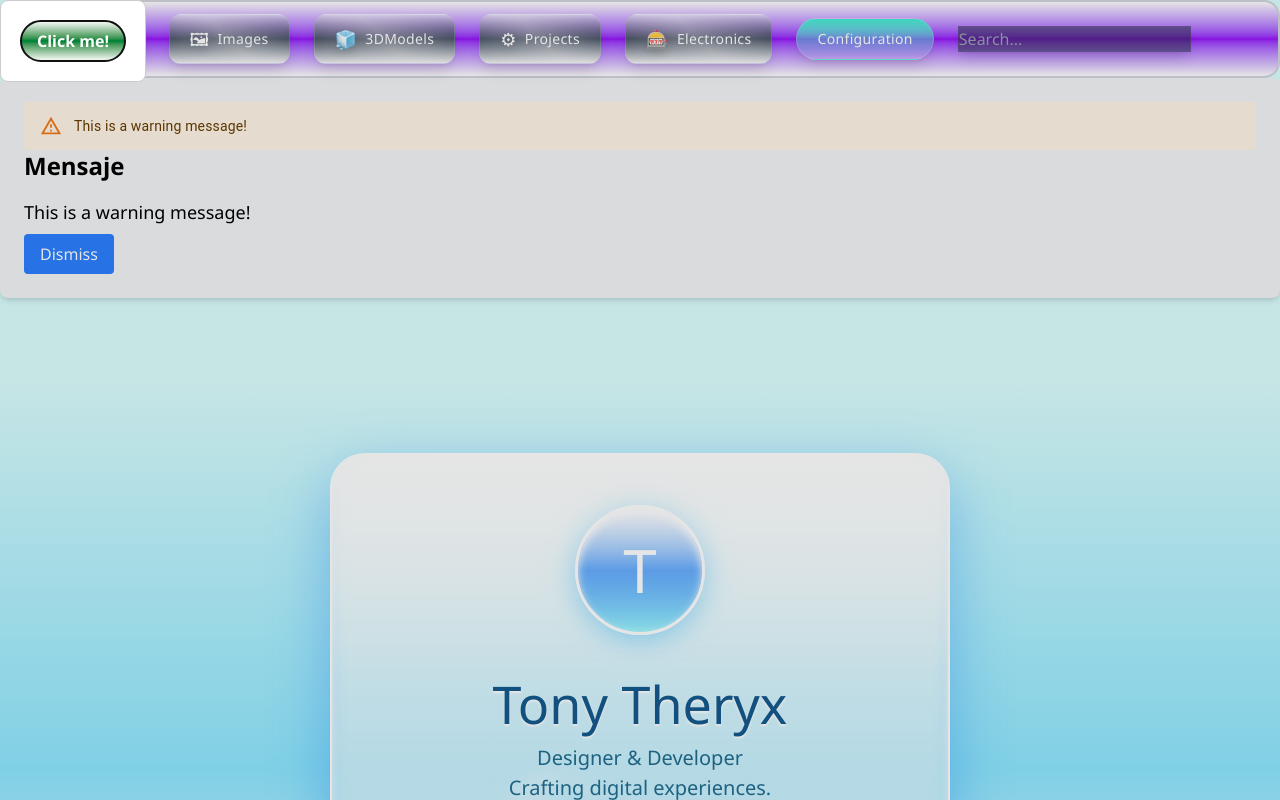
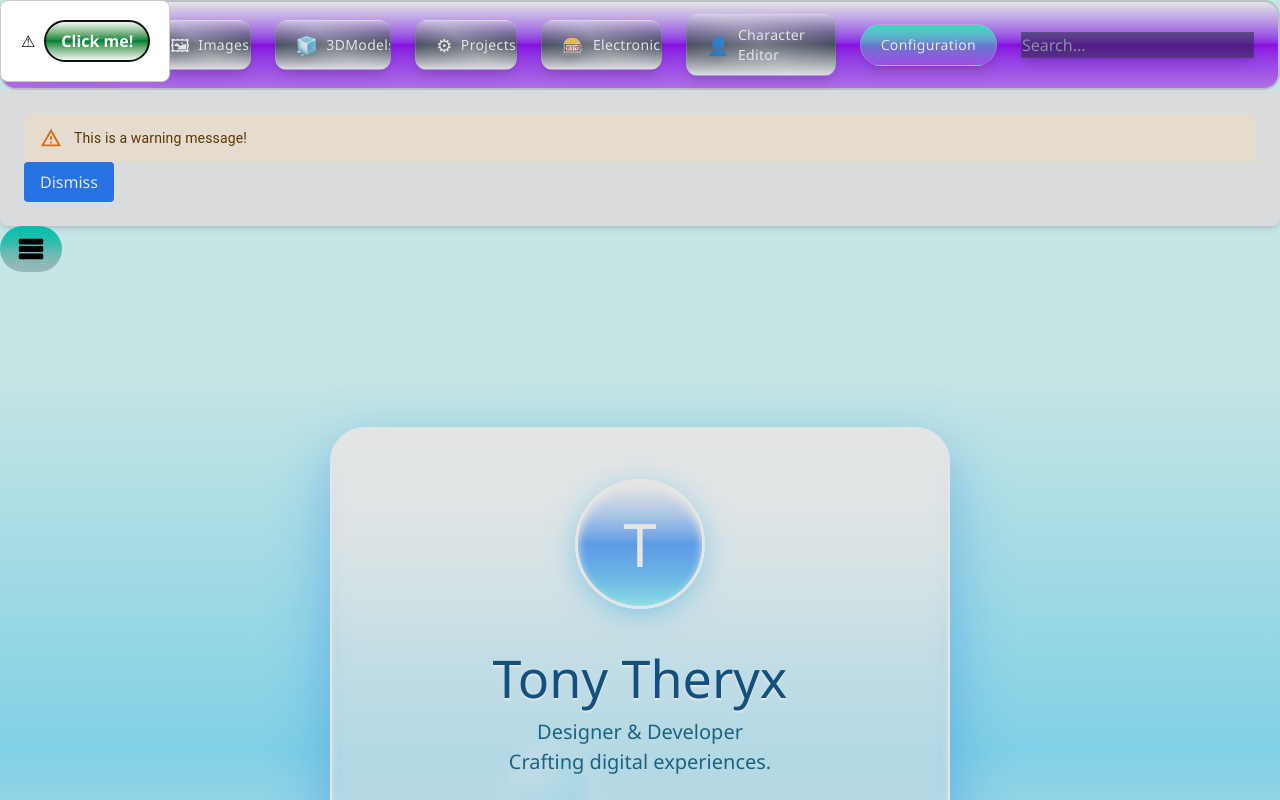
Before and after one commit to TonyTheryx/CV_JOSE_ANTONIO_VAZQUEZ_FUENTES, a React (Vite) app: page / in a window 1280 px wide. Shown: the top 800 px of the page. Built offline with nearby package versions, Linux system fonts and the light colour scheme.

Commit message:
Bar Interactions & SVG

```diff
--- a/src/CSS/HomeScreen.css
+++ b/src/CSS/HomeScreen.css
@@ -205,7 +205,7 @@ body{
 }
 
 .grass{
-
+    align-items:center;
     height:170px;
 
     background:
@@ -214,7 +214,7 @@ body{
 
     #adadad,
     #1e1e1e,
-    #959595
+    #3b3b3b
     );
 
     border-top:4px solid rgba(255,255,255,.6);
--- /dev/null
+++ b/src/components/BarButton.tsx
@@ -0,0 +1,21 @@
+import ThreeLines from "./SVG/ThreeLines";
+
+interface BarButtonProps {
+    isVisible: boolean;
+    setIsVisible: React.Dispatch<React.SetStateAction<boolean>>;
+}
+
+export default function BarButton({
+    isVisible,
+    setIsVisible
+}: BarButtonProps) {
+
+    return (
+        <button
+            onClick={() => setIsVisible(!isVisible)}
+            className="bg-linear-to-b from-teal-400 to-gray-600/30 text-white px-4 py-2 rounded-full hover:bg-blue-600"
+        >
+        <ThreeLines />
+        </button>
+    );
+}
--- a/src/components/FrutigerBar.tsx
+++ b/src/components/FrutigerBar.tsx
@@ -1,17 +1,20 @@
+import React from "react";
+
 const navItems = [
   { label: "Contact", icon: "✉", href: "#contact" },
   { label: "Images", icon: "🖼", href: "#images" },
   { label: "3DModels", icon: "🧊", href: "#models" },
   { label: "Projects", icon: "⚙", href: "#projects" },
   { label: "Electronics", icon: "🎰", href: "#electronics" },
+  { label: "Character Editor", icon: "👤", href: "#CharacterEditor" }
 ];
 
-const FrutigerBar = () => {
-  return (
-
-    <nav className="bg-linear-to-b from-white/100 via-purple-600/100 to-white/100 border-gray-300 border-2 rounded-2xl px-6 py-3 flex items-center gap-6 ">
-      {navItems.map((item) => (
-        <a
+export default function FrutigerBar(props: { isVisible: boolean }) {
+  if (!props.isVisible) return null;
+  return(
+      <nav className="bg-linear-to-b from-white/100 via-purple-600/100 to-purple-400/100 border-gray-300 border-2 rounded-2xl px-6 py-3 flex items-center gap-6 ">
+        {navItems.map((item) => (
+          <a
           key={item.label}
           href={item.href}
           className="shine group relative flex items-center gap-2 px-5 py-2.5 rounded-xl
@@ -33,6 +36,4 @@ const FrutigerBar = () => {
       <input type="text" placeholder="Search..." className="bg-gray-800/50 text-white placeholder:text-gray-400 border border-gray-500/20 focus:border-blue-500/40 shadow-lg hover:shadow-xl transition-all duration-300 ease-out" />
     </nav>
   );
-};
-
-export default FrutigerBar;
+}
--- /dev/null
+++ b/src/components/SVG/ThreeLines.tsx
@@ -0,0 +1,48 @@
+import * as React from "react"
+const SvgComponent = (props: any) => (
+  <svg
+    xmlns="http://www.w3.org/2000/svg"
+    width={30}
+    height={30}
+    viewBox="0 0 1079.5 1079.5"
+    {...props}
+  >
+    <rect
+      width={880.232}
+      height={211.394}
+      x={99.634}
+      y={434.053}
+      ry={53.801}
+      style={{
+        fill: "#000",
+        fillOpacity: 1,
+        strokeWidth: 19.9528,
+      }}
+    />
+    <rect
+      width={880.232}
+      height={211.394}
+      x={99.634}
+      y={166.811}
+      ry={53.801}
+      style={{
+        fill: "#000",
+        fillOpacity: 1,
+        strokeWidth: 19.9528,
+      }}
+    />
+    <rect
+      width={880.232}
+      height={211.394}
+      x={99.634}
+      y={701.295}
+      ry={53.801}
+      style={{
+        fill: "#000",
+        fillOpacity: 1,
+        strokeWidth: 19.9528,
+      }}
+    />
+  </svg>
+)
+export default SvgComponent
--- /dev/null
+++ b/src/components/SVG/Tx.tsx
@@ -0,0 +1,59 @@
+import * as React from "react"
+const SvgComponent = (props: React.SVGProps<SVGSVGElement>) => (
+  <svg
+    xmlns="http://www.w3.org/2000/svg"
+    width={80}
+    height={80}
+    viewBox="0 0 2634.852 2799.313"
+    {...props}
+  >
+    <g transform="translate(-269.411 -676.34)">
+      <rect
+        width={955.958}
+        height={955.958}
+        x={2824.756}
+        y={1084.042}
+        ry={201.836}
+        style={{
+          fill: "#fff",
+          fillOpacity: 1,
+          strokeWidth: 2,
+        }}
+      />
+      <path
+        d="M2738.773 739.555q-131.306 222.506-308.823 436.487-141.036 41.338-293.015 68.09-238.305 280.857-606.702 789.076-53.495 74.169-149.552 201.833-94.833 126.44-155.62 204.26-59.584 77.81-119.158 148.328-79.024 94.842-134.956 149.551-55.933 54.71-96.047 81.462-85.113 53.495-160.495 53.495-70.518 0-109.428-23.101-41.338-21.887-87.54-82.675-31.608-40.124-79.024-66.876 117.934-227.362 160.485-344.082 137.394 121.585 351.375 179.945l218.855-297.88q103.349-141.035 215.204-307.609 119.148-175.08 215.204-328.273l227.362-361.105q-248.035-48.63-474.183-72.945-226.138-24.315-412.162-24.315-314.902 0-671.142 87.54 211.553-303.968 344.082-537.408 81.461-8.498 171.43-12.158 91.19-4.855 192.102-4.855 267.486 0 553.208 47.416l258.97 43.765q63.224 10.944 172.652 17.023 106.99 6.07 196.968 6.07 222.496 0 579.95-51.068z"
+        aria-label="T"
+        style={{
+          fontSize: "26.6667px",
+          lineHeight: 0.8,
+          fontFamily: "&quot",
+
+          textAlign: "center",
+          letterSpacing: "-1.92px",
+          wordSpacing: 0,
+          whiteSpace: "pre",
+          fill: "#fff",
+          fillOpacity: 1,
+          strokeWidth: 705.836,
+        }}
+      />
+      <path
+        d="m1784.831 2382.612 457.13-113.985q115.182 129.576 213.567 296.352l165.578-238.76q206.371 23.994 283.157 23.994v10.8l-142.781 158.372q-117.579 129.585-218.36 230.366 148.77 184.772 202.769 591.516-203.976 62.392-307.161 134.386-25.193-146.384-136.773-345.558-75.597 69.598-310.755 260.369-67.193 15.59-285.562 81.586 181.17-169.18 303.558-292.758l201.57-202.769q-105.59-184.772-208.775-347.954-97.178-152.373-217.162-245.957z"
+        aria-label="x"
+        style={{
+          fontSize: "26.6667px",
+          lineHeight: 0.8,
+          fontFamily: "&quot",
+          textAlign: "center",
+          letterSpacing: "-1.92px",
+          wordSpacing: 0,
+          whiteSpace: "pre",
+          fill: "#fff",
+          fillOpacity: 1,
+          strokeWidth: 696.54,
+        }}
+      />
+    </g>
+  </svg>
+)
+export default SvgComponent
--- /dev/null
+++ b/src/components/WarningBox1.tsx
@@ -0,0 +1,23 @@
+import React from "react";
+import Alert from '@mui/material/Alert';
+
+export default function WarningBox1(props: { message: string }) {
+    const [isVisible, setIsVisible] = React.useState(true);
+
+    const dismissWarning = () => {
+        setIsVisible(false);
+    };
+
+    if (!isVisible) {
+        return null;
+    }
+
+    return (
+        <div className="bg-gray-100 p-6 rounded-lg shadow-md">
+            <Alert severity="warning">{props.message}</Alert>
+            <button onClick={dismissWarning} className="bg-blue-500 text-white px-4 py-2 rounded hover:bg-blue-600">
+                Dismiss
+            </button>
+        </div>
+    );
+}
--- a/src/components/warningBox.tsx
+++ b/src/components/warningBox.tsx
@@ -7,9 +7,6 @@ interface WarningBoxProps {
 }
 
 export default function WarningBox(props: WarningBoxProps ) {
-        const [isVisible, setIsVisible] = React.useState(true);
-
-        if (!isVisible) return null;
 
         const [isOpen, setIsOpen] = useState(true);
          const dialogRef = useRef<HTMLDialogElement>(null);
@@ -27,27 +24,29 @@ export default function WarningBox(props: WarningBoxProps ) {
 
 
     return (
-        <div className="bg-gray-100 p-6 rounded-lg shadow-md">
-            <Alert severity="warning">{props.message}</Alert>
-             <dialog
-        ref={dialogRef}
-        onClose={() => setIsOpen(false)} // Syncs state if closed via Esc key
-        style={{ padding: "20px", borderRadius: "8px", border: "1px solid #ccc" }}
-      >
-        <StandardButton   color="green"
-        onClick={() => setIsOpen(false) } />
+        <dialog
+            ref={dialogRef}
+            style={{
+                padding: "20px",
+                borderRadius: "8px",
+                border: "1px solid #ccc",
+            }}
+        >
+            <div
+                style={{
+                    display: "flex",
+                    justifyContent: "center",
+                    alignItems: "center",
+                }}
+            >
+                <h2 style={{ marginRight: "10px" }}>⚠
 
-
-      </dialog>
-            <h2 className="text-2xl font-bold mb-4">Mensaje</h2>
-            <p className="text-lg mb-2">
-                {props.message}
-            </p>
-            <button onClick={() => setIsVisible(false)} className="bg-blue-500 text-white px-4 py-2 rounded hover:bg-blue-600">
-                Dismiss
-            </button>
-
-
-        </div>
+                </h2>
+                <StandardButton
+                    color="green"
+                    onClick={() => setIsOpen(false)}
+                />
+            </div>
+        </dialog>
     );
 }
--- a/src/routes/HomeScreen.tsx
+++ b/src/routes/HomeScreen.tsx
@@ -1,6 +1,10 @@
 import FrutigerBar from "../components/FrutigerBar";
 import "../CSS/HomeScreen.css";
+import WarningBox1 from "../components/warningBox1";
 import WarningBox from "../components/warningBox";
+import React from "react";
+import BarButton from '../components/BarButton';
+import Tx from "../components/SVG/Tx";
 
 const bubbles = Array.from({ length: 18 }, (_, i) => ({
   id: i,
@@ -11,11 +15,19 @@ const bubbles = Array.from({ length: 18 }, (_, i) => ({
 }));
 
 export default function HomeScreen() {
+
+  const [isFrutigerBarVisible, setIsFrutigerBarVisible] = React.useState(true);
   return (
     <div className="relative min-h-screen overflow-hidden bg-sky">
-      <FrutigerBar />
-      <WarningBox message="This is a warning message!" />
 
+      <FrutigerBar isVisible={isFrutigerBarVisible} />
+      <WarningBox1 message="This is a warning message!" />
+      <WarningBox message="This is another warning message!" />
+
+      <BarButton
+      isVisible={isFrutigerBarVisible}
+      setIsVisible={setIsFrutigerBarVisible}
+    />
 
       {/* Cielo */}
       <div className="absolute" />
@@ -42,7 +54,10 @@ export default function HomeScreen() {
       </div>
 
       {/* Césped */}
-      <div className="absolute bottom-0 left-0 right-0 grass" />
+      <div className="absolute bottom-0 left-0 right-0 grass">
+        <Tx/>
+      </div>
+
 
       {/* Contenido */}
       <main className="relative z-10 flex flex-col items-center justify-center min-h-screen">
```
Also changed, not shown: src/routes/CharacterCreator.tsx (added).
